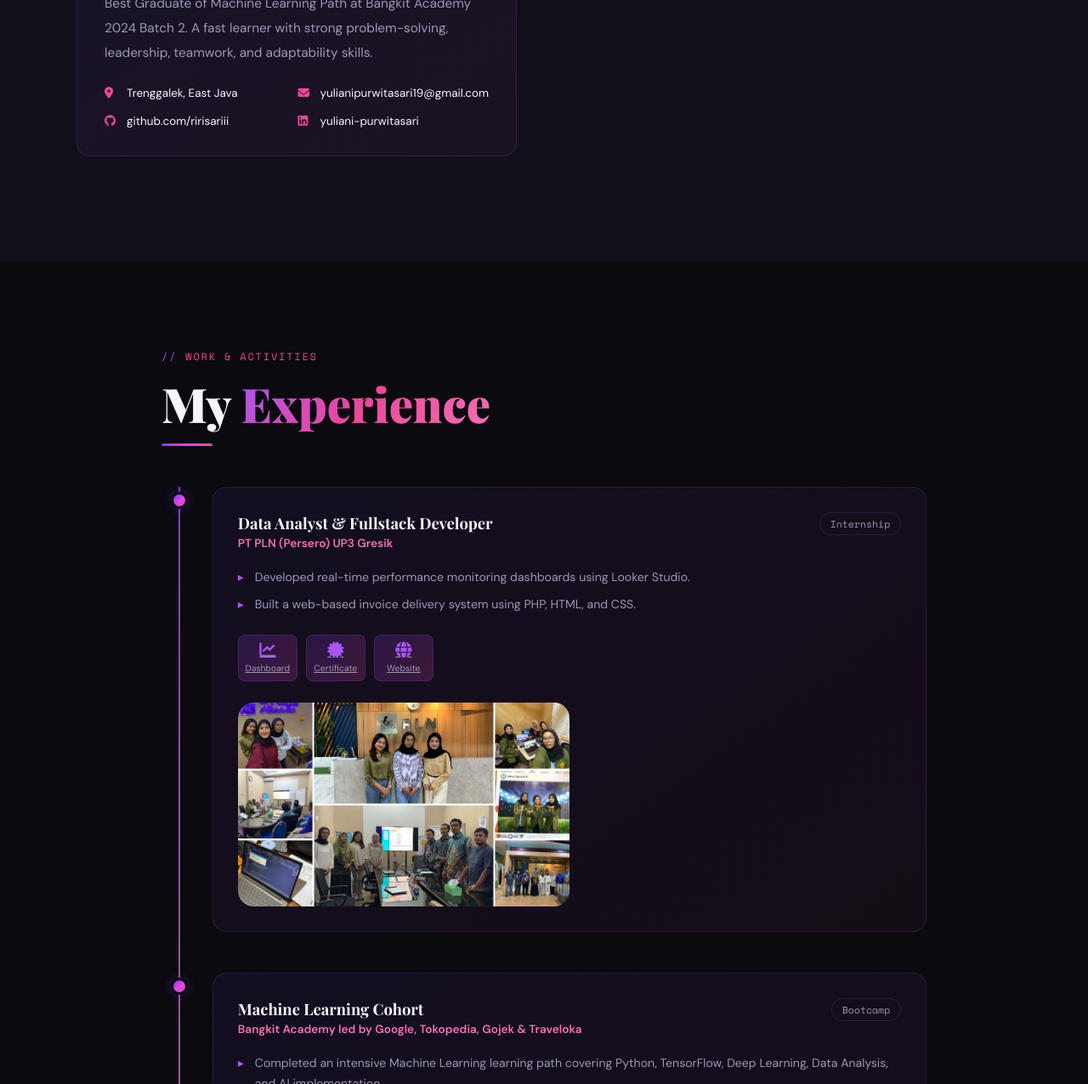
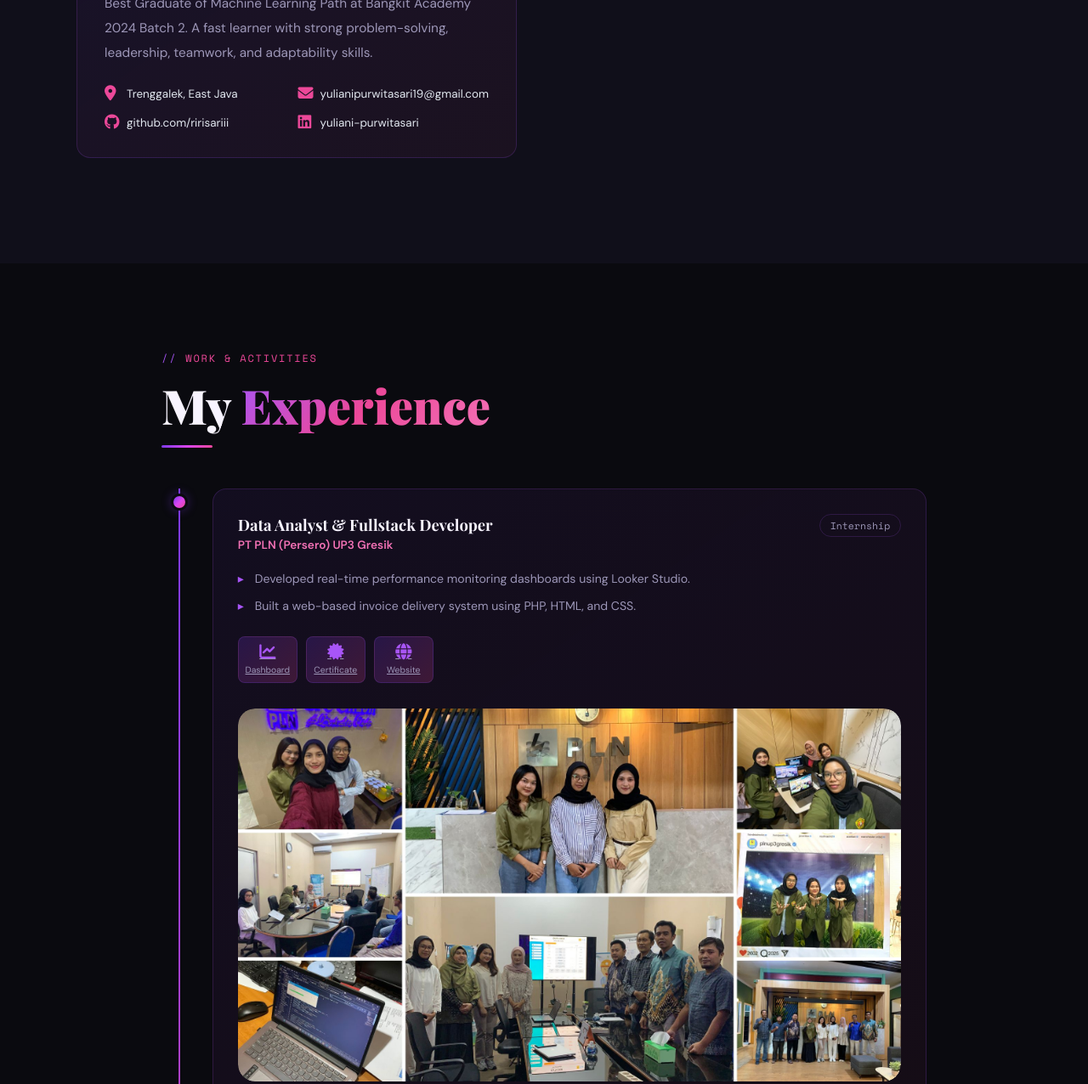
Before and after one commit to ririsariii/portofolio-yuliani-purwitasari, a plain HTML site: page index.html in a window 1280 px wide. Shown: the part 1357-2633 px from the top of the page at 85% size. Drawn offline with nearby package versions, Linux system fonts and the light colour scheme; a web font is replaced by a local one.

Commit message:
update project

```diff
--- a/index.html
+++ b/index.html
@@ -143,10 +143,31 @@
                             adaptability skills.
                         </p>
                         <div class="info-grid">
-                            <div class="info-item"><i class="fas fa-map-marker-alt"></i> Trenggalek, East Java</div>
-                            <div class="info-item"><i class="fas fa-envelope"></i> yulianipurwitasari19@gmail.com</div>
-                            <div class="info-item"><i class="fab fa-github"></i> github.com/ririsariii</div>
-                            <div class="info-item"><i class="fab fa-linkedin"></i> yuliani-purwitasari</div>
+
+                            <a href="https://maps.google.com/?q=Trenggalek,East+Java" target="_blank" class="info-item">
+
+                                <i class="fas fa-map-marker-alt"></i>
+                                Trenggalek, East Java
+                            </a>
+
+                            <a href="mailto:yulianipurwitasari19@gmail.com" class="info-item">
+
+                                <i class="fas fa-envelope"></i>
+                                yulianipurwitasari19@gmail.com
+                            </a>
+
+                            <a href="https://github.com/ririsariii" target="_blank" class="info-item">
+
+                                <i class="fab fa-github"></i>
+                                github.com/ririsariii
+                            </a>
+
+                            <a href="https://linkedin.com/in/yuliani-purwitasari" target="_blank" class="info-item">
+
+                                <i class="fab fa-linkedin"></i>
+                                yuliani-purwitasari
+                            </a>
+
                         </div>
                     </div>
                 </div>
--- a/style.css
+++ b/style.css
@@ -133,6 +133,23 @@ body::before {
     }
 }
 
+.info-item i {
+    color: #ec4899;
+    font-size: 18px;
+}
+
+.info-item:hover {
+    color: #38bdf8;
+    transform: translateX(5px);
+}
+
+.info-item:visited,
+.info-item:active,
+.info-item:focus {
+    text-decoration: none;
+    color: #e2e8f0;
+}
+
 /* ===== NAVBAR ===== */
 nav {
     position: fixed;
@@ -297,24 +314,28 @@ nav.scrolled {
     border-radius: 50%;
 }
 
-.doc-image {
+.doc-image{
     width: 100%;
-    margin-top: 15px;
-    border-radius: 18px;
+    margin-top: 20px;
+    border-radius: 20px;
     overflow: hidden;
 }
 
-.doc-image img {
-    width: 50%;
-    height: 240px;
+.doc-image img{
+    width: 100%;
+    aspect-ratio: 16 / 9;
+
     object-fit: cover;
+    object-position: center;
+
     display: block;
-    border-radius: 18px;
-    transition: 0.3s ease;
-}
-
-.doc-image img:hover {
-    transform: scale(1.03);
+    border-radius: 20px;
+
+    transition: 0.4s ease;
+}
+
+.doc-image img:hover{
+    transform: scale(1.02);
 }
 
 /* ===== SECTIONS ===== */
@@ -761,8 +782,24 @@ section {
     align-items: center;
     gap: 10px;
     font-size: 0.84rem;
-}
-
+
+    text-decoration: none;
+    color: #e2e8f0;
+
+    transition: 0.3s ease;
+}
+
+.info-item:hover {
+    color: #38bdf8;
+    transform: translateX(5px);
+}
+
+.info-item:visited,
+.info-item:active,
+.info-item:focus {
+    text-decoration: none;
+    color: #e2e8f0;
+}
 .info-item i {
     color: var(--pink);
     width: 16px;
@@ -1475,4 +1512,18 @@ footer span {
     .info-grid {
         grid-template-columns: 1fr;
     }
-}
+
+    .info-item {
+        text-decoration: none;
+        color: #e2e8f0;
+
+        display: flex;
+        align-items: center;
+        gap: 12px;
+
+        transition: 0.3s ease;
+        font-size: 16px;
+    }
+
+
+}
```
